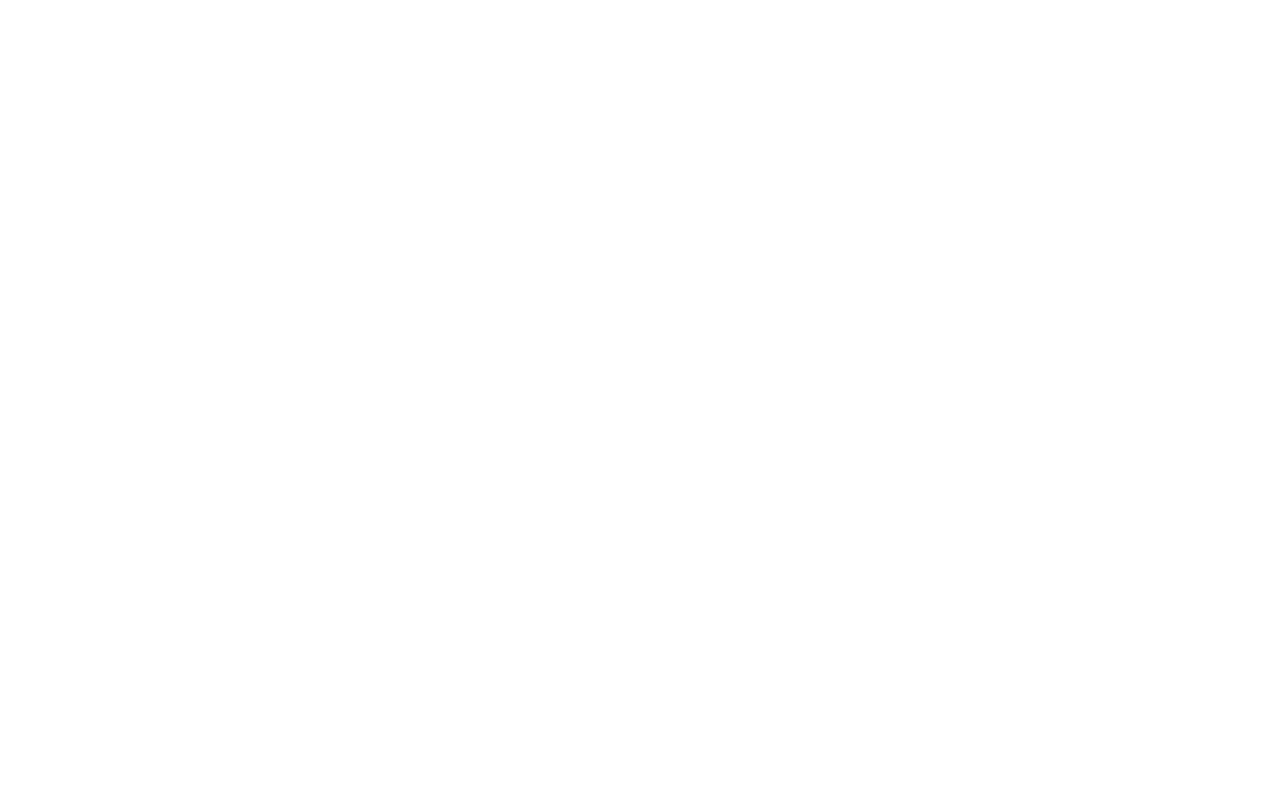
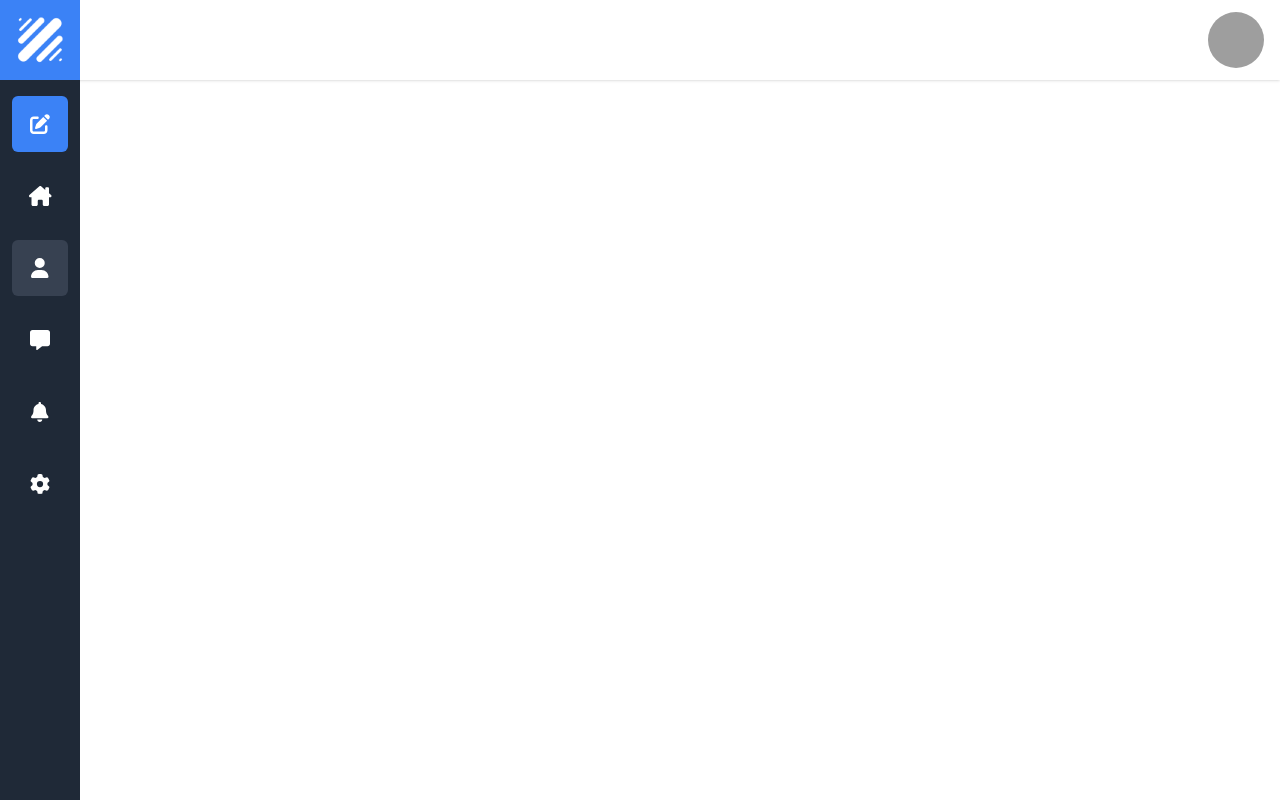
Before and after one commit to Moorad/social-network-for-education, a React (Create React App) app in the folder packages/react-app/: page /profile in a window 1280 px wide. Built offline with nearby package versions, Linux system fonts and the light colour scheme; sample sign-in values are in the browser's storage; grey boxes are pictures that could not be loaded.

Commit message:
Implement sidebar and factor all navbars to seperate files

```diff
--- a/packages/react-app/src/components/NavBarController.tsx
+++ /dev/null
@@ -1,93 +0,0 @@
-import React, { Component } from 'react';
-import { Link } from 'react-router-dom';
-import logo from '../assets/images/logo.png';
-
-/*	"LandingNavBar" for Landing page
-	"AuthNavBar" for authentication pages (/signin and /signup)
-	"MainNavBar" for main protected pages (/home, /profile, etc)
-*/
-type NavBarTypes = 'LandingNavBar' | 'AuthNavBar' | 'MainNavbar';
-
-type authTypes = 'SignUp' | 'SignIn';
-
-export default class NavBarController extends Component<{
-	type: NavBarTypes;
-	authType?: authTypes;
-}> {
-	constructor(props: { type: NavBarTypes; authType: authTypes }) {
-		super(props);
-	}
-
-	getAppropriateNavBar() {
-		if (this.props.type === 'LandingNavBar') {
-			return <LandingNavBar />;
-		} else if (this.props.type === 'AuthNavBar') {
-			return <AuthNavBar type={this.props.authType || 'SignIn'} />;
-		} else if (this.props.type === 'MainNavbar') {
-			return <MainNavBar />;
-		}
-	}
-
-	render() {
-		return (
-			<div className='max-w-auto p-5'>
-				<div className='flex justify-between'>
-					{this.getAppropriateNavBar()}
-				</div>
-			</div>
-		);
-	}
-}
-
-function LandingNavBar() {
-	return (
-		<>
-			<div className='inline-flex items-center gap-3 text-white font-medium'>
-				<Link to='/'>
-					<img src={logo} className='w-auto h-12 mr-5'></img>
-				</Link>
-				<a>Features</a>
-				<a>Development</a>
-				<a>Contact</a>
-			</div>
-
-			<div className='inline-flex items-center'>
-				<Link to='/signin'>
-					<button className='bg-gray-500 text-white py-2 px-4 rounded'>
-						Log in
-					</button>
-				</Link>
-			</div>
-		</>
-	);
-}
-
-function AuthNavBar(props: { type: authTypes }) {
-	let elements;
-	if (props.type == 'SignUp') {
-		elements = <Link to='/signin'>Already have an account? Sign in</Link>;
-	} else {
-		elements = (
-			<Link to='/signup'>Don&apos;t have an account? Sign up</Link>
-		);
-	}
-
-	return (
-		<>
-			<div className='inline-flex items-center gap-3 font-medium'>
-				<Link to='/'>
-					<div className='bg-blue-500 p-2 rounded-lg'>
-						<img src={logo} className='w-auto h-12'></img>
-					</div>
-				</Link>
-			</div>
-			<div className='inline-flex items-center align-middle font-medium underline text-gray-400'>
-				{elements}
-			</div>
-		</>
-	);
-}
-
-function MainNavBar() {
-	return <div></div>;
-}
--- /dev/null
+++ b/packages/react-app/src/components/NavBars/AuthNavBar.tsx
@@ -0,0 +1,33 @@
+import React from 'react';
+import { Link } from 'react-router-dom';
+import logo from '../../assets/images/logo.png';
+
+type authTypes = 'SignUp' | 'SignIn';
+
+export default function AuthNavBar(props: { type: authTypes }) {
+	let elements;
+	if (props.type == 'SignUp') {
+		elements = <Link to='/signin'>Already have an account? Sign in</Link>;
+	} else {
+		elements = (
+			<Link to='/signup'>Don&apos;t have an account? Sign up</Link>
+		);
+	}
+
+	return (
+		<div className='max-w-auto p-5'>
+			<div className='flex justify-between'>
+				<div className='inline-flex items-center gap-3 font-medium'>
+					<Link to='/'>
+						<div className='bg-blue-500 p-2 rounded-lg'>
+							<img src={logo} className='w-auto h-12'></img>
+						</div>
+					</Link>
+				</div>
+				<div className='inline-flex items-center align-middle font-medium underline text-gray-400'>
+					{elements}
+				</div>
+			</div>
+		</div>
+	);
+}
--- /dev/null
+++ b/packages/react-app/src/components/NavBars/LandingNavBar.tsx
@@ -0,0 +1,28 @@
+import React from 'react';
+import { Link } from 'react-router-dom';
+import logo from '../../assets/images/logo.png';
+
+export default function LandingNavBar() {
+	return (
+		<div className='max-w-auto p-5'>
+			<div className='flex justify-between'>
+				<div className='inline-flex items-center gap-3 text-white font-medium'>
+					<Link to='/'>
+						<img src={logo} className='w-auto h-12 mr-5'></img>
+					</Link>
+					<a>Features</a>
+					<a>Development</a>
+					<a>Contact</a>
+				</div>
+
+				<div className='inline-flex items-center'>
+					<Link to='/signin'>
+						<button className='bg-gray-500 text-white py-2 px-4 rounded'>
+							Log in
+						</button>
+					</Link>
+				</div>
+			</div>
+		</div>
+	);
+}
--- /dev/null
+++ b/packages/react-app/src/components/NavBars/MainNavBar.tsx
@@ -0,0 +1,39 @@
+import React from 'react';
+import { Link } from 'react-router-dom';
+import logo from '../../assets/images/logo.png';
+import SideNavBar from './SideNavBar';
+
+type propTypes = {
+	active: number;
+	children: JSX.Element;
+};
+
+export default function MainNavBar(props: propTypes) {
+	return (
+		<div>
+			<div className='flex justify-between shadow'>
+				<div className=''>
+					<Link to='/home'>
+						<div className='bg-blue-500 w-20 h-20 flex justify-center align-middle items-center'>
+							<img src={logo} className='m-autoa h-12'></img>
+						</div>
+					</Link>
+				</div>
+				<div className='flex items-center pr-4'>
+					<div>
+						<img
+							src='https://i.pravatar.cc/250'
+							alt='profile image'
+							className='w-14 rounded-full'
+						/>
+					</div>
+				</div>
+			</div>
+
+			<div className='flex h-screen'>
+				<SideNavBar active={props.active} />
+				<div className='flex-grow'>{props.children}</div>
+			</div>
+		</div>
+	);
+}
--- /dev/null
+++ b/packages/react-app/src/components/NavBars/SideNavBar.tsx
@@ -0,0 +1,63 @@
+import React from 'react';
+import { FontAwesomeIcon } from '@fortawesome/react-fontawesome';
+import {
+	faBell,
+	faCog,
+	faHouseChimney,
+	faMessage,
+	faPenToSquare,
+	faUser,
+	IconDefinition,
+} from '@fortawesome/free-solid-svg-icons';
+import { Link } from 'react-router-dom';
+
+const navigation = [
+	{ name: 'Home', href: '/home', icon: faHouseChimney },
+	{ name: 'Profile', href: '/profile', icon: faUser },
+	{ name: 'Chat', href: '/NA', icon: faMessage },
+	{ name: 'Notifications', href: '/NA', icon: faBell },
+	{ name: 'Settings', href: '/NA', icon: faCog },
+];
+
+export default function SideNavBar(props: { active: number }) {
+	return (
+		<div className='flex flex-col w-20 h-full bg-gray-800 items-center py-4'>
+			<div className='w-14 h-14 flex items-center justify-center text-xl text-white rounded-md mb-4 bg-blue-500'>
+				<FontAwesomeIcon icon={faPenToSquare}></FontAwesomeIcon>
+			</div>
+			{navigation.map((e, i) => {
+				return (
+					<SideBarButton
+						icon={e.icon}
+						active={i == props.active}
+						key={i}
+						href={e.href}
+					/>
+				);
+			})}
+		</div>
+	);
+}
+
+type sideBarButtonTypes = {
+	active: boolean;
+	icon: IconDefinition;
+	href: string;
+};
+
+function SideBarButton(props: sideBarButtonTypes) {
+	let extraClasses = '';
+	if (props.active) {
+		extraClasses = 'bg-gray-700';
+	}
+
+	return (
+		<Link to={props.href}>
+			<div
+				className={`w-14 h-14 flex items-center justify-center text-xl text-white rounded-md mb-4 ${extraClasses}`}
+			>
+				<FontAwesomeIcon icon={props.icon}></FontAwesomeIcon>
+			</div>
+		</Link>
+	);
+}
--- a/packages/react-app/src/pages/authentication/Authentication.tsx
+++ b/packages/react-app/src/pages/authentication/Authentication.tsx
@@ -1,7 +1,7 @@
 import React from 'react';
 import SignUpForm from './components/SignUpForm';
 import SignInForm from './components/SignInForm';
-import NavBarController from '../../components/NavBarController';
+import AuthNavBar from '../../components/NavBars/AuthNavBar';
 
 type propTypes = {
 	type: 'SignUp' | 'SignIn';
@@ -21,7 +21,7 @@
 
 	return (
 		<>
-			<NavBarController type='AuthNavBar' authType={props.type} />
+			<AuthNavBar type={props.type} />
 			<div className='inset-center'>{getForm()}</div>
 		</>
 	);
--- a/packages/react-app/src/pages/home/Home.tsx
+++ b/packages/react-app/src/pages/home/Home.tsx
@@ -1,6 +1,7 @@
 import React, { useEffect, useState } from 'react';
 import axios from 'axios';
 import SignOutButton from '../../components/SignOutButton';
+import MainNavBar from '../../components/NavBars/MainNavBar';
 
 export default function home() {
 	const [user, setUser] = useState('');
@@ -21,11 +22,13 @@
 	});
 
 	return (
-		<div>
-			<div className='text-2xl'>Welcome {user}!</div>
+		<MainNavBar active={0}>
 			<div>
-				<SignOutButton />
+				<div className='text-2xl'>Welcome {user}!</div>
+				<div>
+					<SignOutButton />
+				</div>
 			</div>
-		</div>
+		</MainNavBar>
 	);
 }
--- a/packages/react-app/src/pages/landing/Landing.tsx
+++ b/packages/react-app/src/pages/landing/Landing.tsx
@@ -1,6 +1,6 @@
 import React, { Component } from 'react';
+import LandingNavBar from '../../components/NavBars/LandingNavBar';
 import SignUpForm from './components/ButtonGroup';
-import NavBarController from '../../components/NavBarController';
 
 export default class Landing extends Component {
 	render() {
@@ -17,7 +17,7 @@
 						style={{ filter: 'blur(200px)' }}
 					></div>
 				</div>
-				<NavBarController type='LandingNavBar' />
+				<LandingNavBar />
 				<div className='flex mr-20 justify-between h-full'>
 					<div className='flex flex-col text-white ml-20 justify-center mb-32'>
 						<div className='font-bold text-5xl w-3/4 mb-10'>
--- a/packages/react-app/src/pages/profile/Profile.tsx
+++ b/packages/react-app/src/pages/profile/Profile.tsx
@@ -1,9 +1,12 @@
 import React from 'react';
+import MainNavBar from '../../components/NavBars/MainNavBar';
 
 export default function Profile() {
 	return (
-		<div>
-			<></>
+		<div className='overflow-hidden h-screen'>
+			<MainNavBar active={1}>
+				<div></div>
+			</MainNavBar>
 		</div>
 	);
 }
```
